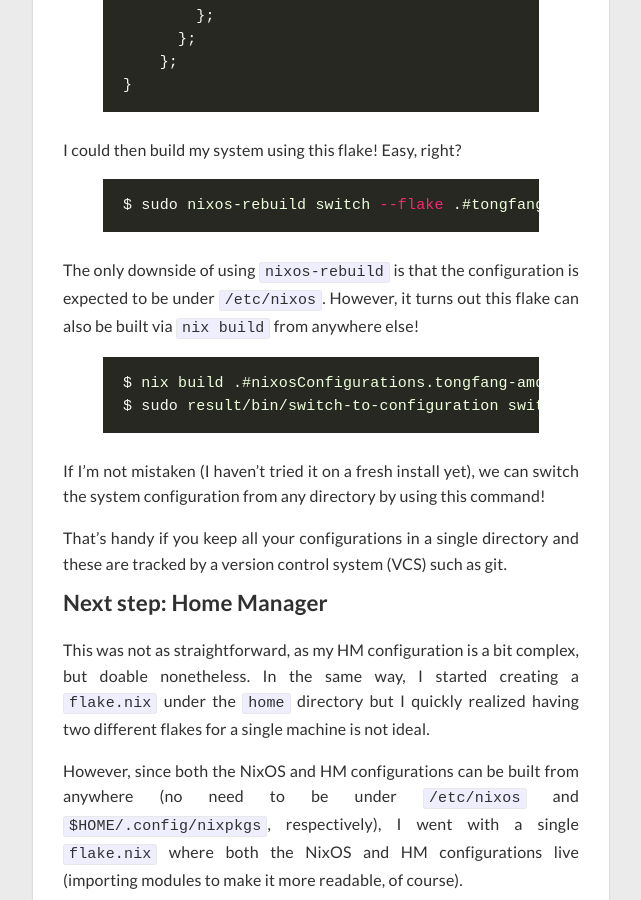
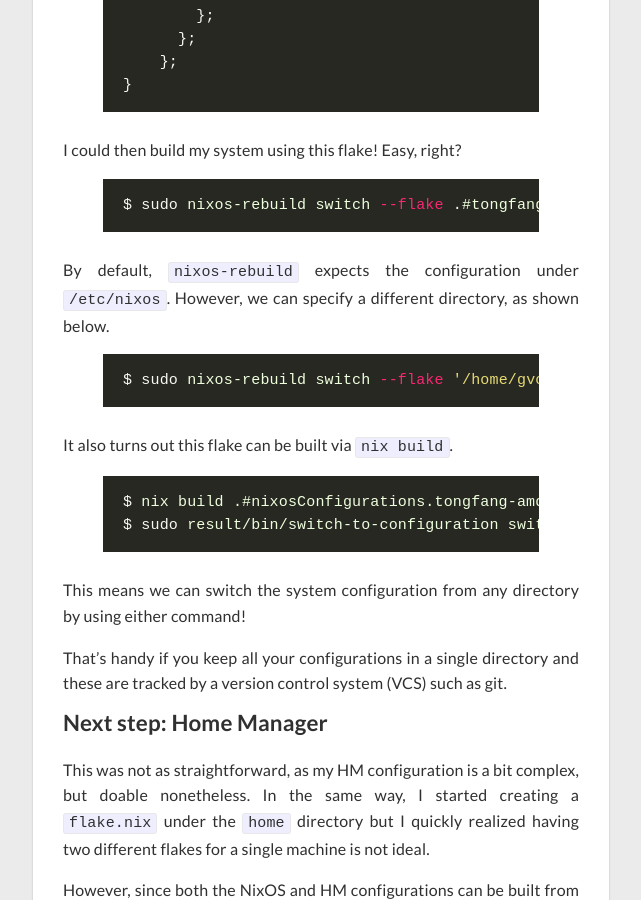
Before and after one commit to gvolpe/blog-comments, a Jekyll site: the page built from _posts/2022-01-10-nix-flakes.md, in a window 1280 px wide and 900 px high, scrolled down 1450 px. Shown: the whole window, without its empty margins (319-960 px from the left). Built offline with Jekyll 4.4.1, drawn with Linux system fonts in a browser that asks for light colours; nearby versions of some CDN libraries.

Commit message:
update claim on nixos-rebuild switch

```diff
--- a/_posts/2022-01-10-nix-flakes.md
+++ b/_posts/2022-01-10-nix-flakes.md
@@ -59,14 +59,20 @@ I could then build my system using this flake! Easy, right?
 $ sudo nixos-rebuild switch --flake .#tongfang-amd
 {% endhighlight %}
 
-The only downside of using `nixos-rebuild` is that the configuration is expected to be under `/etc/nixos`. However, it turns out this flake can also be built via `nix build` from anywhere else!
+By default, `nixos-rebuild` expects the configuration under `/etc/nixos`. However, we can specify a different directory, as shown below.
+
+{% highlight bash %}
+$ sudo nixos-rebuild switch --flake '/home/gvolpe/workspace/nix-config#tongfang-amd'
+{% endhighlight %}
+
+It also turns out this flake can be built via `nix build`.
 
 {% highlight bash %}
 $ nix build .#nixosConfigurations.tongfang-amd.config.system.build.toplevel
 $ sudo result/bin/switch-to-configuration switch
 {% endhighlight %}
 
-If I'm not mistaken (I haven't tried it on a fresh install yet), we can switch the system configuration from any directory by using this command!
+This means we can switch the system configuration from any directory by using either command!
 
 That's handy if you keep all your configurations in a single directory and these are tracked by a version control system (VCS) such as git.
 
```
